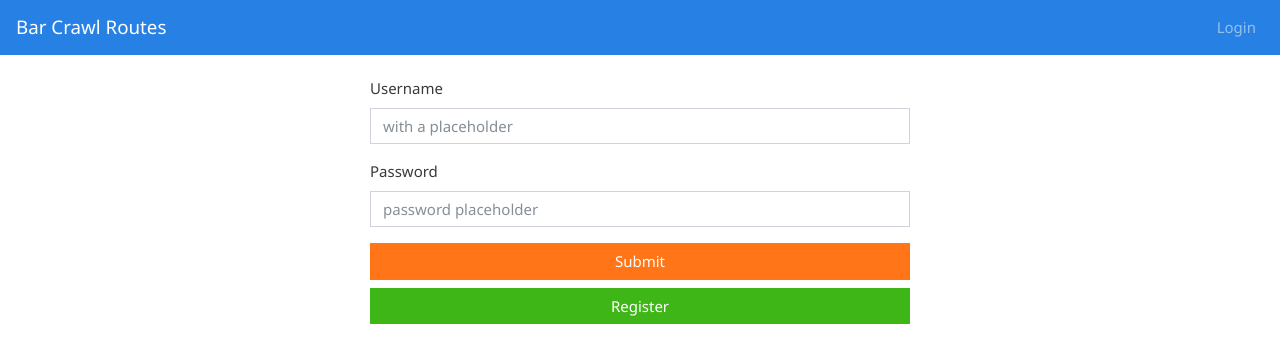
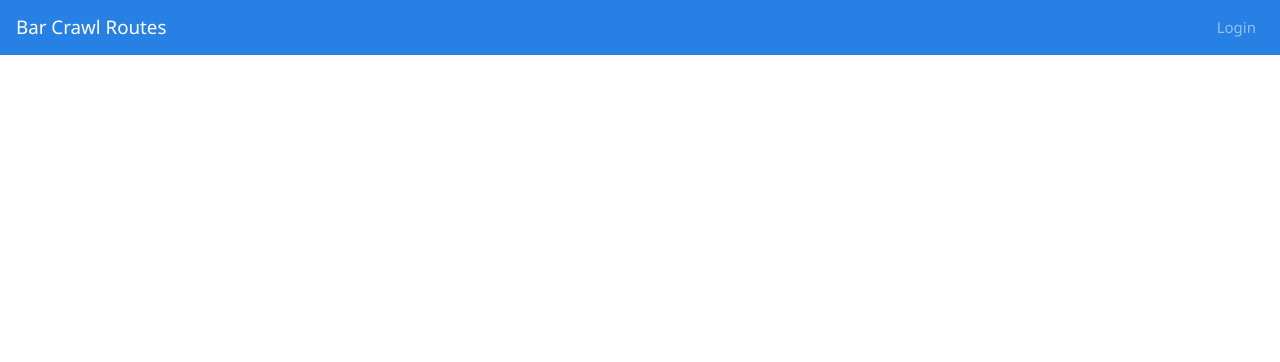
Before and after one commit to lwerner27/bar-crawl-route, a React (Create React App) app in the folder client/: page / in a window 1280 px wide. Shown: the top 362 px of the page. Built offline with nearby package versions, Linux system fonts and the light colour scheme.

Commit message:
added route for registration page, fixed route paths

```diff
--- a/client/src/App.js
+++ b/client/src/App.js
@@ -3,6 +3,7 @@ import { BrowserRouter as Router, Route } from "react-router-dom";
 import './App.css';
 import AppNav from "./components/AppNav"
 import Login from "./pages/Login"
+import Register from './pages/Register';
 
 
 class App extends Component {
@@ -26,7 +27,8 @@ class App extends Component {
       <div className="App">
         <AppNav />
         <Router>
-          <Route to="/login" component={Login} />
+          <Route path="/login" component={Login} />
+          <Route path="/register" component={Register} />
         </Router>
       </div>
     );
```
